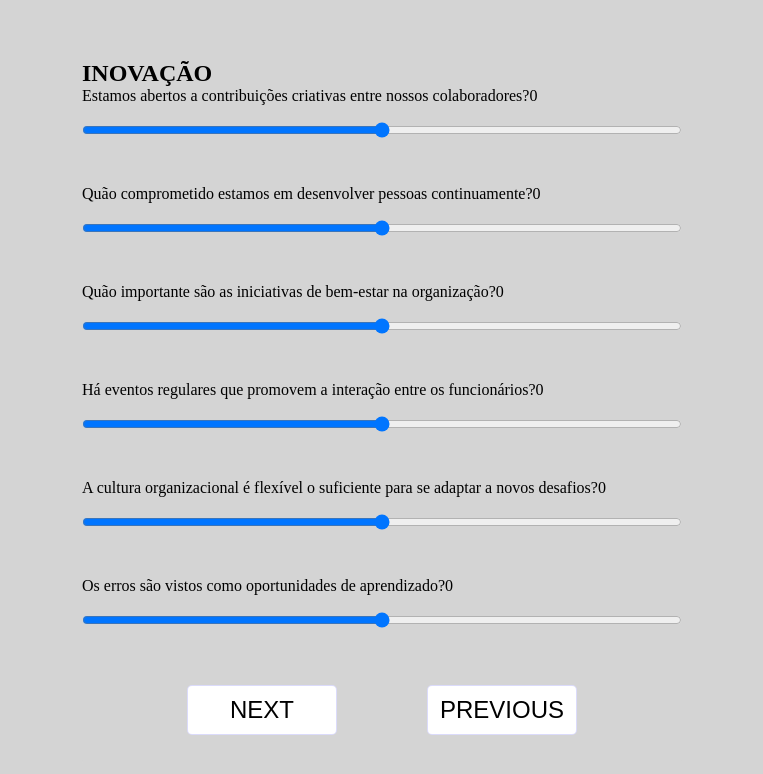
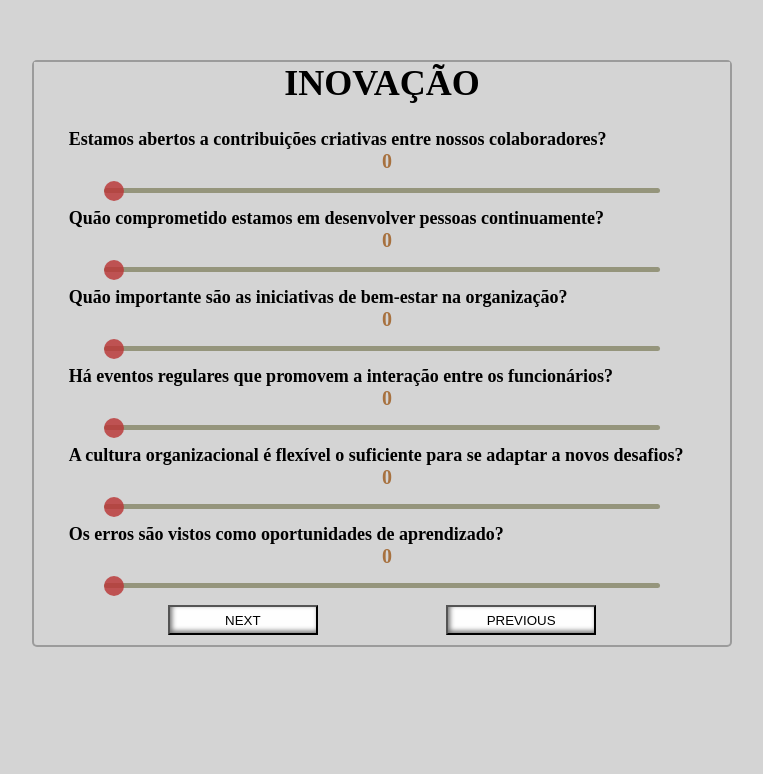
Before and after one commit to oscarRodriguesDev/micoute_cliente, a Next.js app: page /cadastro in a window 1280 px wide. Shown: the part 140-914 px from the top of the page, without its empty margins (258-1021 px from the left). Built offline with nearby package versions, Linux system fonts and the light colour scheme.

Commit message:
formulario de fit cultural configurado

```diff
--- a/src/pages/cadastro/index.tsx
+++ b/src/pages/cadastro/index.tsx
@@ -1,21 +1,27 @@
-import React, { FormEvent, useState } from "react";
+import React, { FormEvent, useState, ChangeEvent } from "react";
 import styles from "./styles.module.scss";
 import perguntasData from "@/teste_perfis/fit_cultural";
-import { documentId } from "firebase/firestore";
+
+interface Pergunta {
+  texto: string;
+}
+
+const Cadastro = () => {
+  const [categorias, setCategorias] = useState<{ [key: string]: number }[]>([]);
+  const [categoriaAtual, setCategoriaAtual] = useState<number>(0);
+  const  [inovacao,setInovacao]= useState([])
+  var lista = []
 
 
-const Cadastro = () => {
-
-const [inovacao,setInovao] =  useState([])
-const [autonomia,setAutonomia] =  useState([])
-const [competicao,setCompeticao] =  useState([])
-const [meritocracia,setMeritocracia] =  useState([])
-const [estabilidade,setEstabilidade] =  useState([])
-const [ordem,setOrdem] =  useState([])
-const [acolhimento,setAcolhimento] =  useState([])
-const [proposito,setProposito] =  useState([])
-const [index,setIndex] = useState(0)
-const [categoriaAtual, setCategoriaAtual] = useState<number>(0);
+  const handleChange = (e: ChangeEvent<HTMLInputElement>, index: number) => {
+    const novoValor: number = parseInt(e.target.value, 10);
+    const novasCategorias = [...categorias];
+    novasCategorias[categoriaAtual] = {
+      ...novasCategorias[categoriaAtual],
+      [index]: novoValor,
+    };
+    setCategorias(novasCategorias);
+  };
 
   const handleSubmit = (e: FormEvent<HTMLFormElement>) => {
     e.preventDefault();
@@ -24,40 +30,69 @@ const [categoriaAtual, setCategoriaAtual] = useState<number>(0);
     }
   };
 
+  const renderizarPerguntas = () => {
+    return Object.entries(perguntasData).map(
+      ([categoria, perguntas], index) => (
+        <div
+          className={styles.categoria}
+          id={String(index)}
+          key={categoria}
+          style={{ display: categoriaAtual === index ? "block" : "none" }}
+        >
+          <h2 className={styles.title_categoria}>{categoria}</h2>
+          {perguntas.map((pergunta: Pergunta, index: number) => (
+            <div className={styles.boxQuestion} key={index}>
+              <label className={styles.text_question}>{pergunta.texto}</label>
+              <label className={styles.indicator}>
+                {categorias[categoriaAtual]?.[index] ?? 0}
+              </label>
+              <input
+                className={styles.slider}
+                type="range"
+                name={pergunta.texto}
+                max={10}
+                min={0}
+                value={categorias[categoriaAtual]?.[index] || 0}
+                onChange={(e) => handleChange(e, index)}
+              />
+            </div>
+          ))}
+        </div>
+      )
+    );
+  };
+
   return (
     <div className={styles.container}>
-      <form action='POST' onSubmit={handleSubmit}>
-        {Object.entries(perguntasData).map(([categoria, perguntas], index) => (
-          <div className={styles.categoria} id={String(index)} key={categoria} style={{ display: categoriaAtual === index ? 'block' : 'none' }}>
-            <h2>{categoria}</h2>
-            {perguntas.map((pergunta, index) => (
-              <div key={index}>
-                <label>{pergunta.texto}</label>
-                <label>0</label>
-                <input type="range" name={pergunta.texto} />
-              </div>
-            ))}
-
-
-          </div>
-        ))}
+      <form action="POST" onSubmit={handleSubmit}>
+        {renderizarPerguntas()}
 
         <div className={styles.painel}>
+          <input
+            type="button"
+            value="NEXT"
+            onClick={() => {
+              if (categoriaAtual < Object.keys(perguntasData).length - 1) {
+                setCategoriaAtual(categoriaAtual + 1);
+                 switch(categoriaAtual){
+                  case 0:
+                    setInovacao()
+                 }
 
-         <input type='button' value='NEXT' onClick={() => {
-        if (categoriaAtual < Object.keys(perguntasData).length - 1) {
-          setCategoriaAtual(categoriaAtual + 1);
-        }
-      }}/>
-      <input type='button' value ='PREVIOUS' onClick={() => {
-        if (categoriaAtual < Object.keys(perguntasData).length - 1) {
-          setCategoriaAtual(categoriaAtual - 1);
-        }
-      }}/>
-
+              }
+            }}
+          />
+          <input
+            type="button"
+            value="PREVIOUS"
+            onClick={() => {
+              if (categoriaAtual > 0) {
+                setCategoriaAtual(categoriaAtual - 1);
+              }
+            }}
+          />
         </div>
       </form>
-
     </div>
   );
 };
--- a/src/pages/cadastro/styles.module.scss
+++ b/src/pages/cadastro/styles.module.scss
@@ -4,10 +4,33 @@
   form {
     display: flex;
     flex-direction: column;
-    width: 600px;
+    width: 700px;
     align-items: center;
     margin: 200px auto;
     border-radius: 5px;
+    border:2px solid #00000045;
+    border-radius: 5px;
+
+    .text_question{
+    margin:0 5%;
+    font-size: 18px;
+    font-weight: 600;
+
+    }
+
+    .title_categoria {
+      text-align: center;
+      margin-bottom: 25px;
+      font-size: 36px;
+    }
+
+    .indicator {
+      color: rgba(151, 79, 12, 0.745);
+      margin: 50%;
+      font-weight: 700;
+      font-size: 20px;
+
+    }
 
     .painel {
       display: flex;
@@ -15,27 +38,55 @@
       justify-content: space-between;
       width: 80%;
 
-      input {
+      input[type='button']{
         width: 150px;
-        background-color: #fff;
-        margin-top: 10px;
+        height:30px;
+        background-color: #fffffffa;
+        box-shadow: inset 2px -2px 5px #00000091;
+        margin-top: 2px;
+        margin-bottom: 10px;
       }
+
+
     }
   }
+  /* Adicione estas regras ao seu arquivo de estilo styles.module.scss */
 
-  input {
-    width: 600px;
-    height: 50px;
-    margin-bottom: 30px;
-    border: 1px solid #5b59ea37;
-    border-radius: 5px;
-    background-color: rgba(255, 255, 255, 0.746);
-    font-size: 24px;
+.slider {
+  /* Estilo padrão do range */
+  -webkit-appearance: none; /* Remove o estilo padrão do WebKit */
+  margin:15px 10%
+  ;
+  appearance: none; /* Remove o estilo padrão */
+  width: 80%; /* Largura total */
+  height: 5px; /* Altura */
+  background: #68683d93; /* Cor de fundo */
+  border-radius: 5px; /* Bordas arredondadas */
+  outline: none; /* Remove o contorno padrão */
+  /* Estilo do controle deslizante */
+  &::-webkit-slider-thumb {
+    -webkit-appearance: none; /* Remove o estilo padrão do WebKit */
+    appearance: none; /* Remove o estilo padrão */
+    width: 20px; /* Largura */
+    height: 20px; /* Altura */
+    background: #b93737d4; /* Cor de fundo */
+    border-radius: 50%; /* Forma do botão */
+    cursor: pointer; /* Cursor de ponteiro */
   }
-
-  .titulo {
-    margin-bottom: 35px;
-    font-size: 36px;
-    background-color: transparent;
+  &::-moz-range-thumb {
+    width: 20px; /* Largura */
+    height: 20px; /* Altura */
+    background: #b93737d4;; /* Cor de fundo */
+    border-radius: 50%; /* Forma do botão */
+    cursor: pointer; /* Cursor de ponteiro */
+  }
+  &::-ms-thumb {
+    width: 20px; /* Largura */
+    height: 20px; /* Altura */
+    background: #b93737d4;; /* Cor de fundo */
+    border-radius: 50%; /* Forma do botão */
+    cursor: pointer; /* Cursor de ponteiro */
   }
 }
+
+}
--- a/src/teste_perfis/fit_cultural.js
+++ b/src/teste_perfis/fit_cultural.js
@@ -1,12 +1,13 @@
 
 
   const perguntasData={
-  'INOVAÇÃO': [{ texto: 'Estamos abertos a contribuições criativas entre nossos colaboradores?', porcentagem: 2.08 },
+  'INOVAÇÃO': [{ texto: 'Estamos abertos a contribuições criativas entre nossos colaboradores?', porcentagem: 2.08, },
     { texto: 'Quão comprometido estamos em desenvolver pessoas continuamente?', porcentagem: 2.08 },
     { texto: 'Quão importante são as iniciativas de bem-estar na organização?', porcentagem: 2.08 },
     { texto: 'Há eventos regulares que promovem a interação entre os funcionários?', porcentagem: 2.08 },
     { texto: 'A cultura organizacional é flexível o suficiente para se adaptar a novos desafios?', porcentagem: 2.08 },
-    { texto: 'Os erros são vistos como oportunidades de aprendizado?', porcentagem: 2.08 }],
+    { texto: 'Os erros são vistos como oportunidades de aprendizado?', porcentagem: 2.08 },
+    ],
 
    'AUTONOMIA': [{ texto: 'Quão comprometido estamos em promover um ambiente de aprendizado mutuo?', porcentagem: 2.5 },
     { texto: 'Quão disposto estamos para incorporar elementos de diversão nas jornadas de trabalho para torna-la mais agradável?', porcentagem: 2.5 },
```
